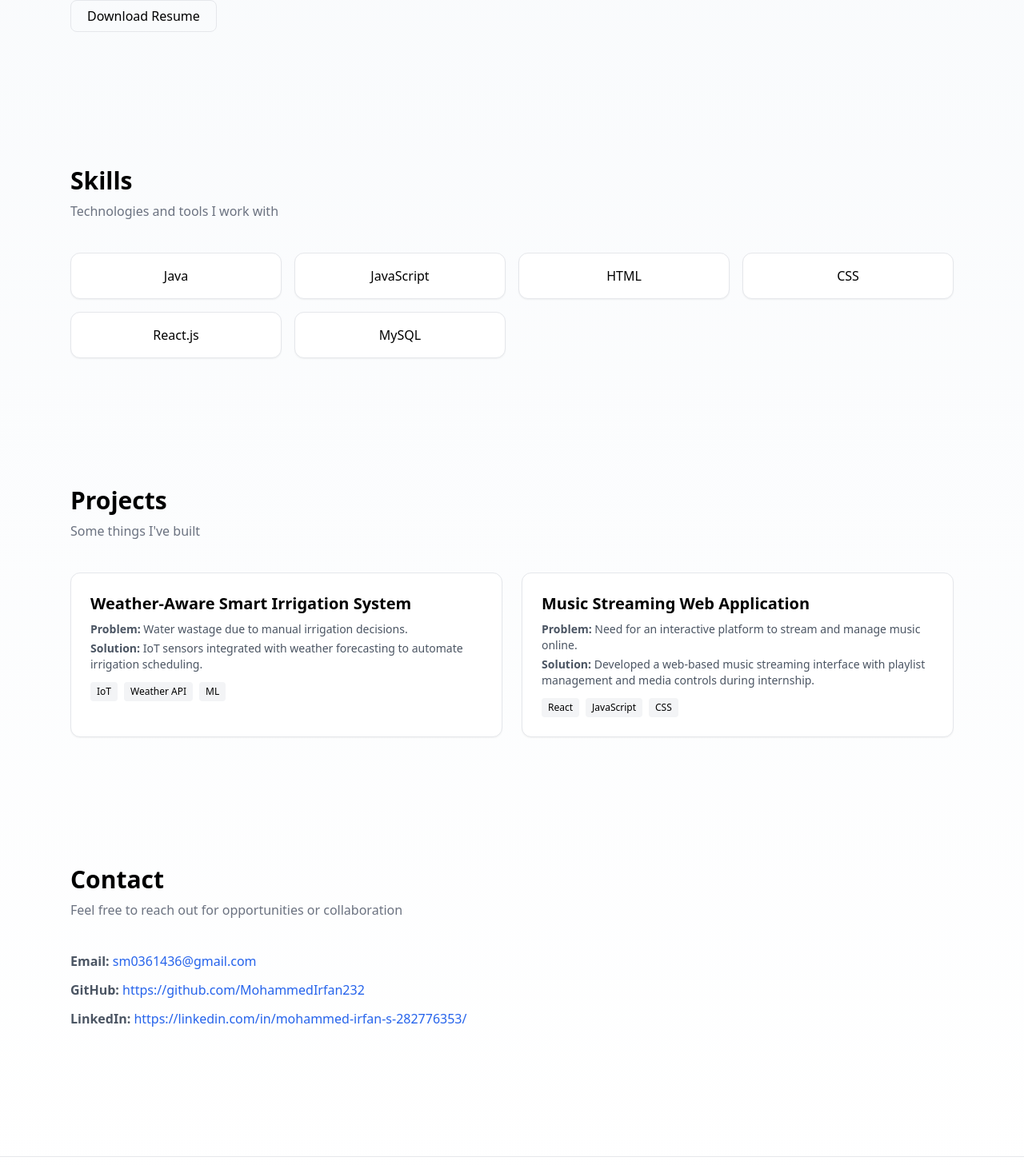
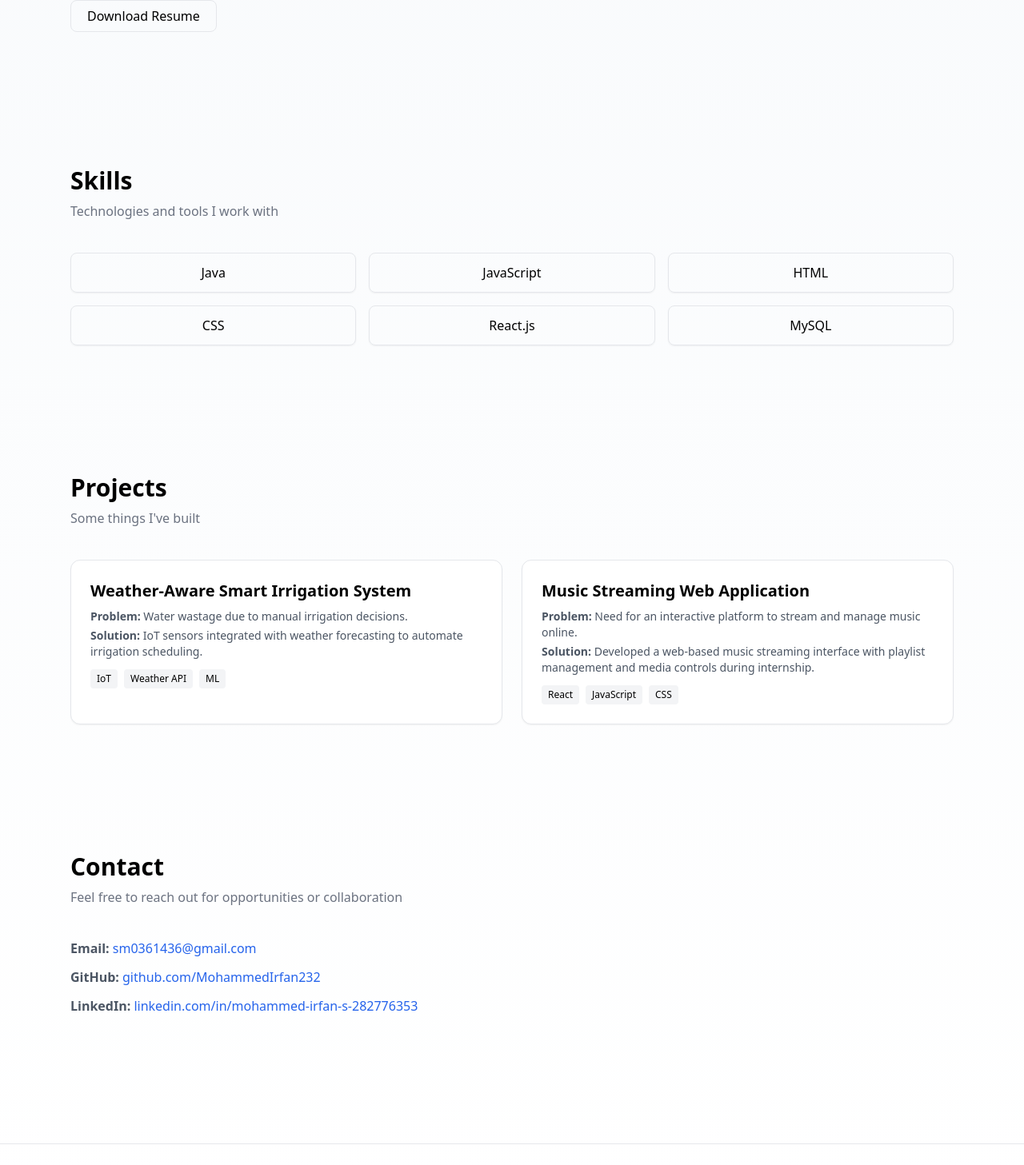
Before and after one commit to MohammedIrfan232/portfolio, a React (Vite) app: page / in a window 1280 px wide. Shown: the part 324-1781 px from the top of the page at 80% size. Built offline with nearby package versions, Linux system fonts and the light colour scheme.

Commit message:
added reveal animations to all sections

```diff
--- a/src/components/Reveal.jsx
+++ b/src/components/Reveal.jsx
@@ -3,10 +3,10 @@ import { motion } from "framer-motion";
 const Reveal = ({ children }) => {
   return (
     <motion.div
-      initial={{ opacity: 0, y: 60 }}
-      whileInView={{ opacity: 1, y: 0 }}
-      viewport={{ once: true }}
-      transition={{ duration: 0.5 }}
+      initial={{ opacity: 0, y: 60 }}        // start hidden + lower
+      whileInView={{ opacity: 1, y: 0 }}     // animate into view
+      viewport={{ once: true, amount: 0.2 }} // trigger when 20% visible
+      transition={{ duration: 0.5, ease: "easeOut" }}
     >
       {children}
     </motion.div>
--- a/src/sections/ContactSection.jsx
+++ b/src/sections/ContactSection.jsx
@@ -11,7 +11,6 @@ const ContactSection = () => {
         />
 
         <div className="space-y-3 text-gray-600">
-        {/* Email */}
           <p>
             <b>Email:</b>{" "}
             <a
@@ -22,7 +21,6 @@ const ContactSection = () => {
             </a>
           </p>
 
-        {/* GitHub */}
           <p>
             <b>GitHub:</b>{" "}
             <a
@@ -31,11 +29,10 @@ const ContactSection = () => {
               rel="noreferrer"
               className="text-blue-600 hover:underline"
             >
-            https://github.com/MohammedIrfan232
+              github.com/MohammedIrfan232
             </a>
           </p>
 
-        {/* LinkedIn */}
           <p>
             <b>LinkedIn:</b>{" "}
             <a
@@ -44,7 +41,7 @@ const ContactSection = () => {
               rel="noreferrer"
               className="text-blue-600 hover:underline"
             >
-            https://linkedin.com/in/mohammed-irfan-s-282776353/
+              linkedin.com/in/mohammed-irfan-s-282776353
             </a>
           </p>
         </div>
--- a/src/sections/IntroSection.jsx
+++ b/src/sections/IntroSection.jsx
@@ -1,17 +1,10 @@
-import { motion } from "framer-motion";
 import Reveal from "../components/Reveal";
 
 const IntroSection = () => {
   return (
     <Reveal>
       <section id="intro" className="max-w-6xl mx-auto px-6 pt-32 pb-24">
-      <motion.h1
-        initial={{ opacity: 0, y: 20 }}
-        animate={{ opacity: 1, y: 0 }}
-        className="text-5xl font-bold text-slate-900"
-      >
-        Mohammed Irfan S
-      </motion.h1>
+        <h1 className="text-5xl font-bold text-slate-900">Mohammed Irfan S</h1>
 
         <p className="mt-4 text-xl text-gray-600">Student Developer</p>
 
--- a/src/sections/ProjectsSection.jsx
+++ b/src/sections/ProjectsSection.jsx
@@ -1,8 +1,8 @@
 import { useState } from "react";
 import SectionTitle from "../components/SectionTitle";
+import Reveal from "../components/Reveal";
 import { projects } from "../data/projects";
 import ProjectModal from "../components/ProjectModal";
-import Reveal from "../components/Reveal";
 
 const ProjectsSection = () => {
   const [selectedProject, setSelectedProject] = useState(null);
@@ -46,8 +46,6 @@ const ProjectsSection = () => {
         </section>
       </Reveal>
 
-
-      {/* ⭐ IMPORTANT — modal OUTSIDE section */}
       <ProjectModal
         project={selectedProject}
         onClose={() => setSelectedProject(null)}
--- a/src/sections/SkillsSection.jsx
+++ b/src/sections/SkillsSection.jsx
@@ -1,18 +1,22 @@
 import SectionTitle from "../components/SectionTitle";
-import { skills } from "../data/skills";
 import Reveal from "../components/Reveal";
+
+const skills = ["Java", "JavaScript", "HTML", "CSS", "React.js", "MySQL"];
 
 const SkillsSection = () => {
   return (
     <Reveal>
       <section id="skills" className="max-w-6xl mx-auto px-6 py-20">
-      <SectionTitle title="Skills" subtitle="Technologies and tools I work with" />
+        <SectionTitle
+          title="Skills"
+          subtitle="Technologies and tools I work with"
+        />
 
-      <div className="grid grid-cols-2 md:grid-cols-4 gap-4">
+        <div className="grid grid-cols-2 md:grid-cols-3 gap-4 mt-6">
           {skills.map((skill) => (
             <div
               key={skill}
-            className="bg-white border rounded-xl p-4 text-center shadow-sm hover:shadow transition"
+              className="border rounded-lg py-3 text-center shadow-sm hover:shadow transition"
             >
               {skill}
             </div>
```
Lines whose indentation alone changed are shown as unchanged.
